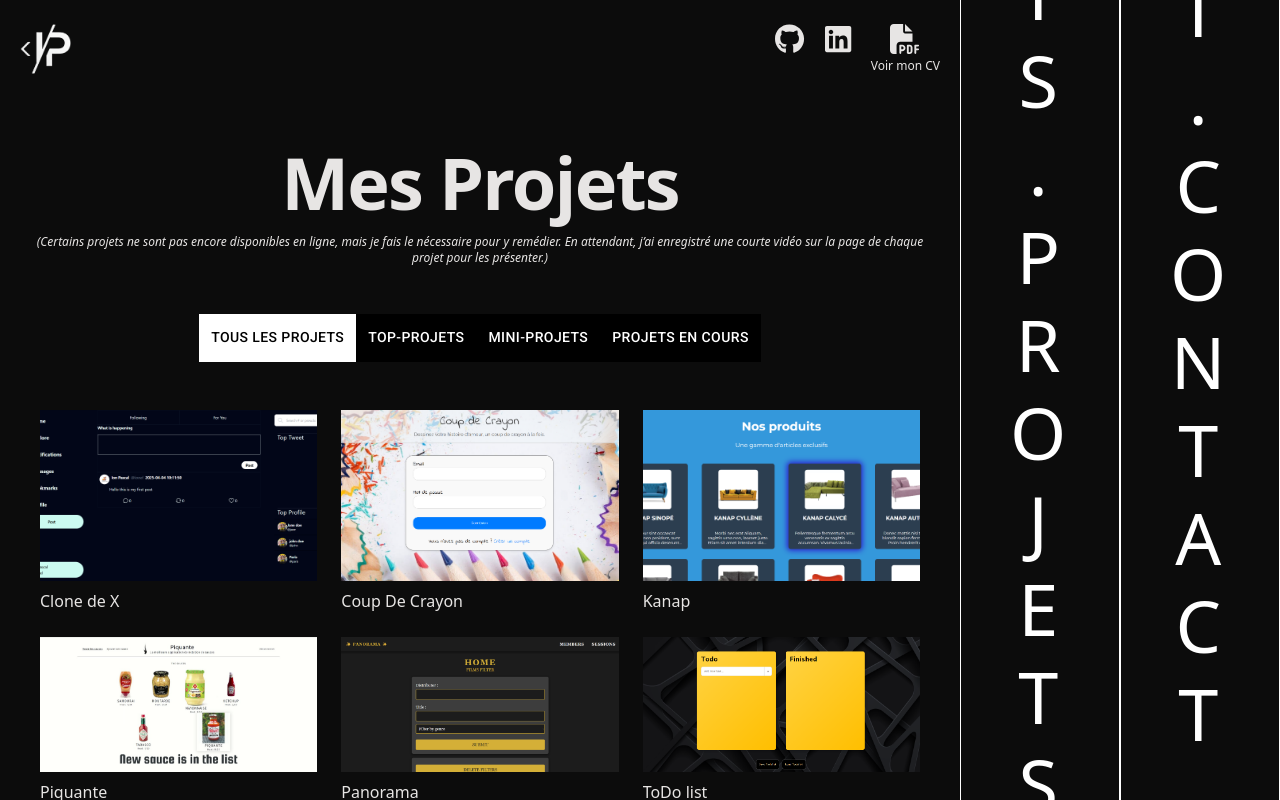
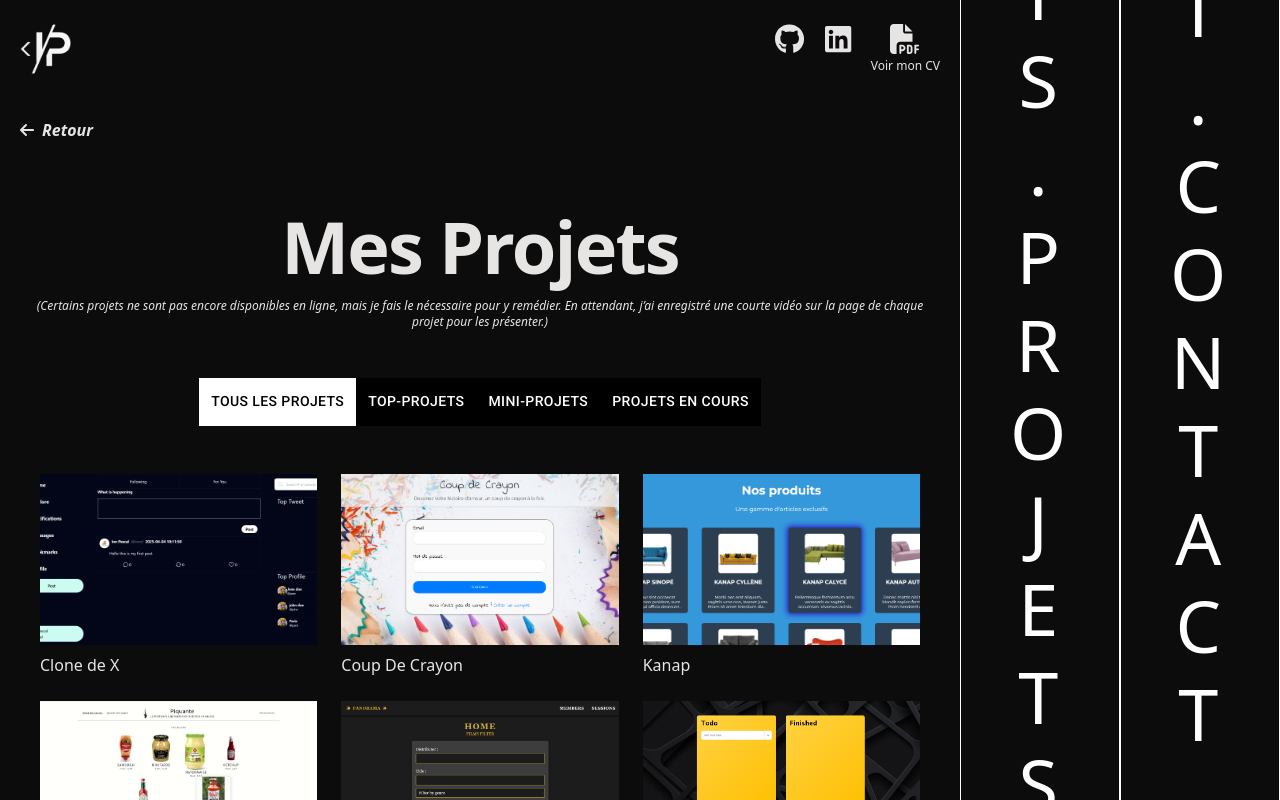
Before and after one commit to PASCAL-ION/portfolio_v2, a React (Vite) app: page /projects in a window 1280 px wide. Shown: the top 800 px of the page. Built offline with nearby package versions, Linux system fonts and the light colour scheme.

Commit message:
ADD: stack piquante

```diff
--- a/public/projects.json
+++ b/public/projects.json
@@ -136,7 +136,7 @@
         "name" : "Piquante",
         "alt": "image projet clone projet piquante",
         "category": "top",
-        "description": "Travailler avec une api pour rendre dynamique un site web de e-commerce",
+        "description": "Piquante est un une application permettant de partager des sauces piquantes. Les utilisateurs peuvent s'inscrire, se connecter, ajouter des sauces, et interagir avec d'autres utilisateurs.",
         "stats": {
             "team": "1",
             "duration": "1 mois"
@@ -146,9 +146,11 @@
             "live": ""
         },
         "stack": [
-            "test",
-            "test",
-            "test"
+            "MongoDB",
+            "NodeJS",
+            "Express",
+            "Javascript",
+            "API CRUD"
         ],
         "images": {
             "img1": {
--- a/src/components/Layout.jsx
+++ b/src/components/Layout.jsx
@@ -55,6 +55,15 @@ export function Layout({ children, background }) {
             </button>
           </div>
         </div>
+        {location.pathname !== "/" && (
+          <Link
+            onClick={() => navigate(-1)}
+            className="flex items-center gap-2 italic font-semibold p-5 cursor-pointer"
+          >
+            <FontAwesomeIcon icon={faArrowLeft} />
+            Retour
+          </Link>
+        )}
         {children}
         {location.pathname !== "/" && (
           <Link
```
